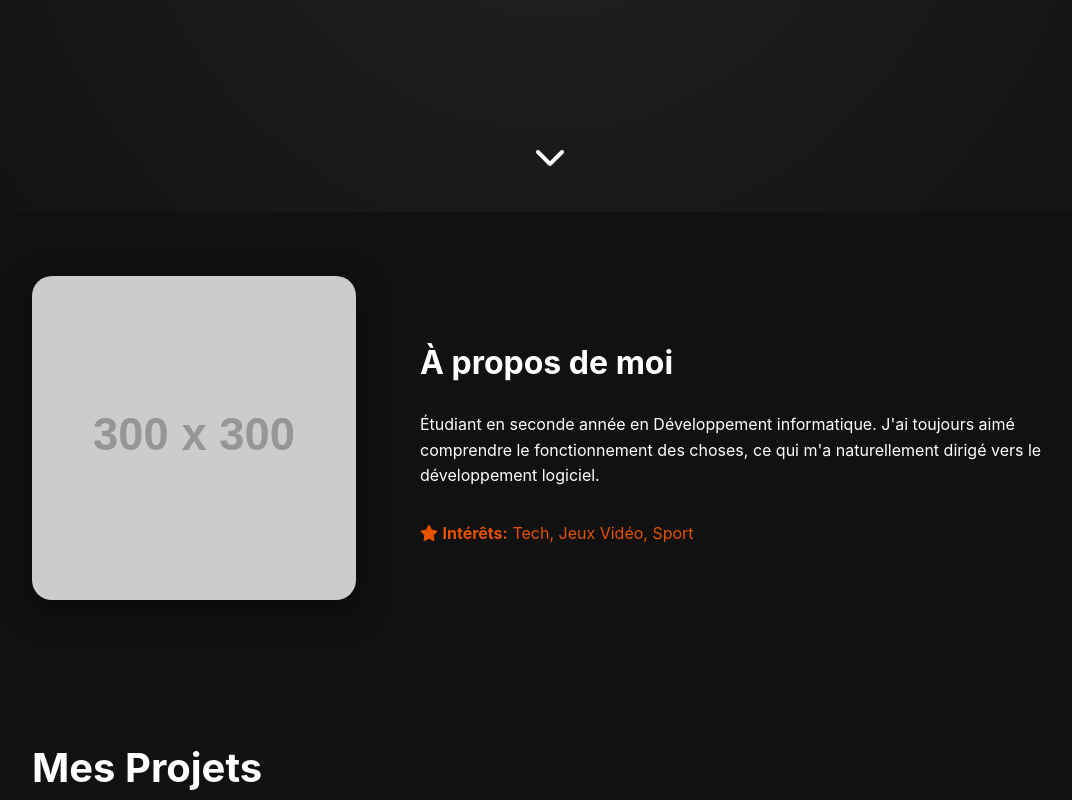
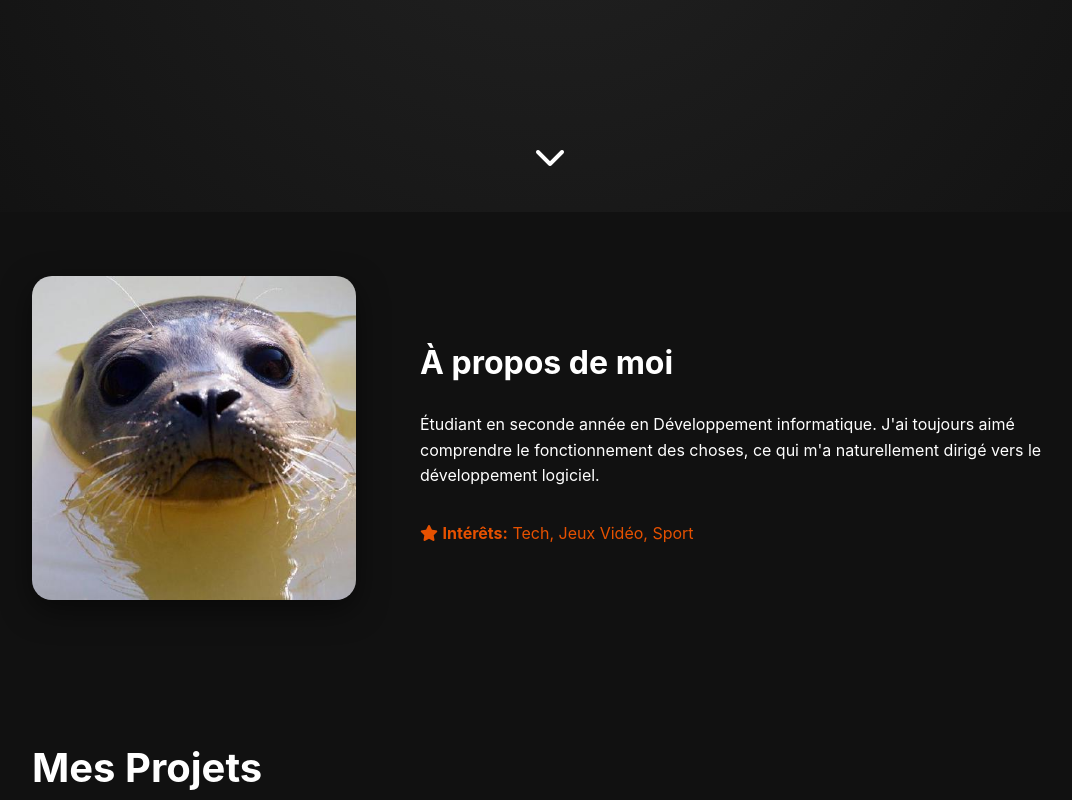
Before and after one commit to Vaiko0/Vaiko0.github.io, a plain HTML site: page index.html in a window 1280 px wide. Shown: the part 588-1388 px from the top of the page, without its empty margins (90-1162 px from the left). Drawn offline with Linux system fonts and the light colour scheme; placeholder pictures from the web are drawn by us.

Commit message:
add Profil picture

```diff
--- a/index.html
+++ b/index.html
@@ -47,7 +47,7 @@
             <div class="container">
                 <div class="about-grid">
                     <div class="about-img">
-                        <img src="https://via.placeholder.com/300" alt="Photo de profil">
+                        <img src="phoque.jpg" alt="Photo de profil">
                     </div>
                     <div class="about-text">
                         <h2>À propos de moi</h2>
```
Also changed, not shown: phoque.jpg (added).
